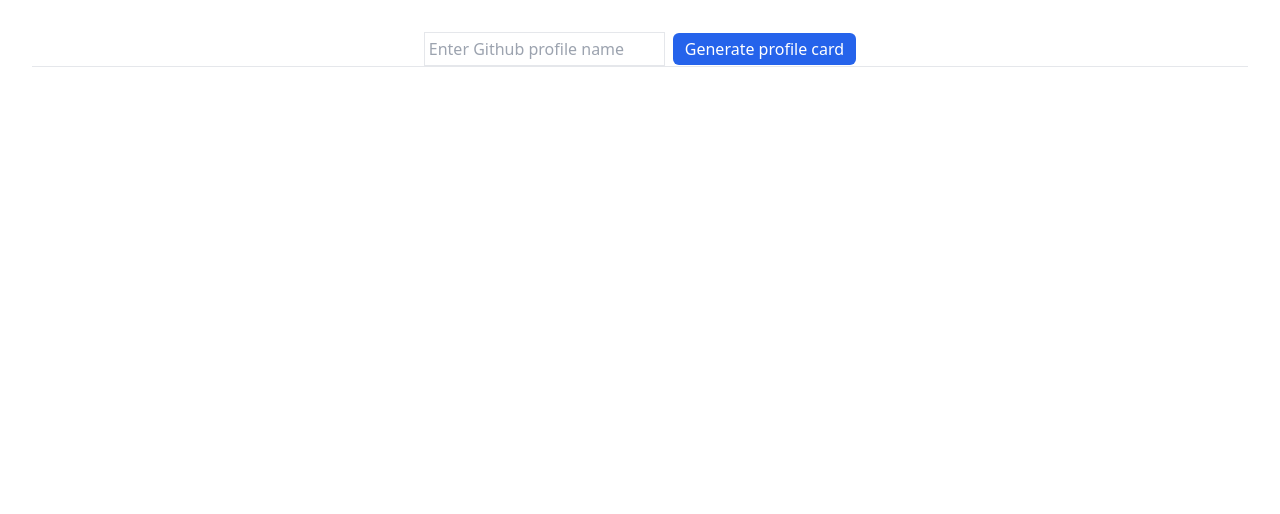
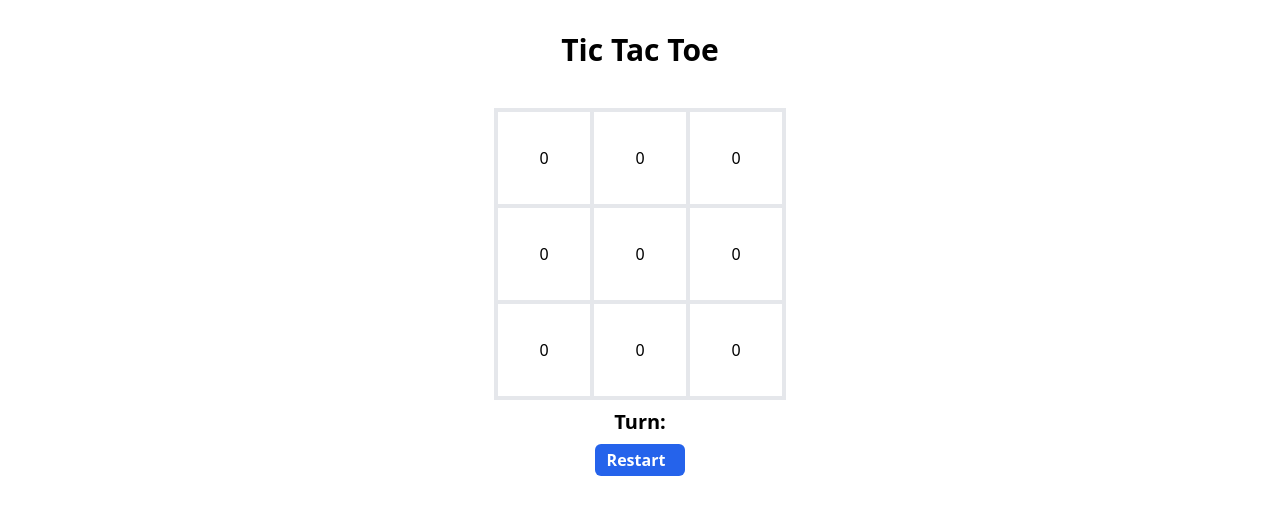
Before and after one commit to JaydeepRamanuj/mini-react-projects, a React app: page / in a window 1280 px wide. Shown: the top 514 px of the page. Built offline with nearby package versions, Linux system fonts and the light colour scheme; the HTML template or start-up script is replaced by a standard one.

Commit message:
started tic tac toe

```diff
--- a/src/App.jsx
+++ b/src/App.jsx
@@ -10,6 +10,7 @@ import ScrollIndicator from './scroll-indicator/ScrollIndicator';
 import Slider from './slider/Slider';
 import Accordion from './accordion/Accordion';
 import GithubProfile from './github-profile-card/GithubProfile';
+import TicTacToe from './TicTacToe/TicTacToe';
 
 function App() {
   return (
@@ -24,7 +25,8 @@ function App() {
       {/* <CustomModal /> */}
       {/* <RandomColorGenerator /> */}
       {/* <Accordion /> */}
-      <GithubProfile />
+      {/* <GithubProfile /> */}
+      <TicTacToe />
     </>
   );
 }
--- /dev/null
+++ b/src/TicTacToe/TicTacToe.jsx
@@ -0,0 +1,45 @@
+function TicTacToe() {
+  return (
+    <>
+      <h1 className="text-center text-3xl font-bold">Tic Tac Toe</h1>
+      <div className="grid w-fit mx-auto mt-10 grid-cols-3 grid-rows-3 justify-items-center border-2">
+        <div className="cell size-24 border-2 flex justify-center items-center">
+          0
+        </div>
+        <div className="cell size-24 border-2 flex justify-center items-center">
+          0
+        </div>
+        <div className="cell size-24 border-2 flex justify-center items-center">
+          0
+        </div>
+        <div className="cell size-24 border-2 flex justify-center items-center">
+          0
+        </div>
+        <div className="cell size-24 border-2 flex justify-center items-center">
+          0
+        </div>
+        <div className="cell size-24 border-2 flex justify-center items-center">
+          0
+        </div>
+        <div className="cell size-24 border-2 flex justify-center items-center">
+          0
+        </div>
+        <div className="cell size-24 border-2 flex justify-center items-center">
+          0
+        </div>
+        <div className="cell size-24 border-2 flex justify-center items-center">
+          0
+        </div>
+      </div>
+      <div className="mt-2 text-xl font-bold">
+        Turn: <span></span>
+      </div>
+      <button className="btn mt-2 font-semibold">
+        Restart
+        <i className="bi bi-arrow-clockwise ml-2"></i>
+      </button>
+    </>
+  );
+}
+
+export default TicTacToe;
```
